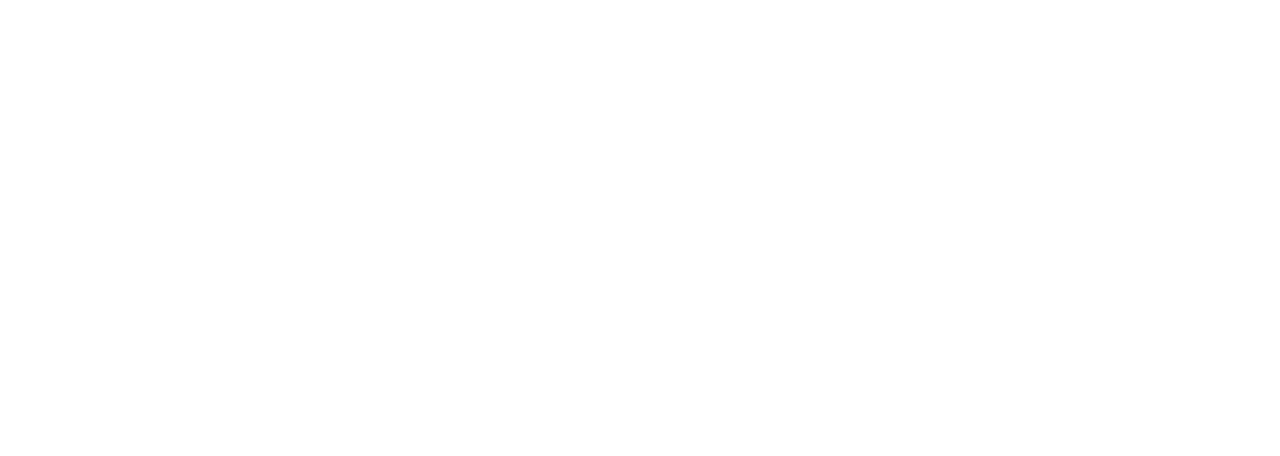
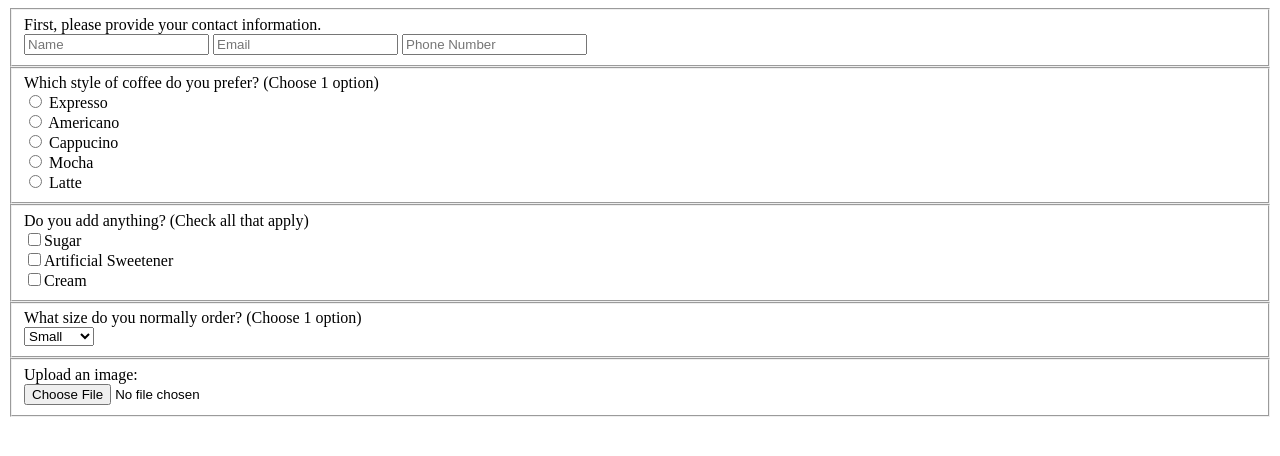
Before and after one commit to eamonster27/TIYDay7, a plain HTML site: page 0dbaf9f8-coffee-survey/index.html in a window 1280 px wide. Drawn offline with Linux system fonts and the light colour scheme.

Commit message:
coffee survey activity completed

```diff
--- a/0dbaf9f8-coffee-survey/index.html
+++ b/0dbaf9f8-coffee-survey/index.html
@@ -3,8 +3,79 @@
   <head>
     <meta charset="utf-8">
     <title>Coffee Survey</title>
+    <link rel="stylesheet" href="styles.css">
   </head>
   <body>
+    <form class="coffee-survey" action="index.html" method="post">
 
+      <div class="user-info">
+        <fieldset>
+          <label for="stmnt-to-user">First, please provide your contact information.</label>
+          <div class="user-inputs">
+            <input type="text" name="name" placeholder="Name">
+            <input type="email" name="email" placeholder="Email">
+            <input type="tel" name="phone-number" placeholder="Phone Number">
+          </div>
+        </fieldset>
+      </div>
+
+      <div class="radio-q-1">
+        <fieldset class="style-coffee">
+          <label for="question-1">Which style of coffee do you prefer? (Choose 1 option)</label>
+          <br>
+          <input type="radio" name="expresso" value="Expresso">
+          <label for="Expresso">Expresso</label>
+          <br>
+          <input type="radio" name="americano" value="Americano">
+          <label for="Americano">Americano</label>
+          <br>
+          <input type="radio" name="cappucino" value="Cappucino">
+          <label for="Cappucino">Cappucino</label>
+          <br>
+          <input type="radio" name="mocha" value="Mocha">
+          <label for="Mocha">Mocha</label>
+          <br>
+          <input type="radio" name="latte" value="Latte">
+          <label for="Latte">Latte</label>
+          <br>
+        </fieldset>
+      </div>
+
+      <div class="checkbox-q-1">
+          <fieldset>
+
+            <label for="add-anything">Do you add anything? (Check all that apply)</label>
+            <div class="options">
+              <input type="checkbox" id="checkbox-q1" value="Sugar">Sugar
+              <br>
+              <input type="checkbox" id="checkbox-q2" value="Artificial Sweetener">Artificial Sweetener
+              <br>
+              <input type="checkbox" id="checkbox-q3" value="Cream">Cream
+              <br>
+            </div>
+          </fieldset>
+      </div>
+
+      <div class="size-question">
+        <fieldset>
+          <label for="coffee-size">What size do you normally order? (Choose 1 option)</label>
+          <br>
+          <select class="size-q-1" id="coffee-size">
+            <option value="sm">Small</option>
+            <option value="med">Medium</option>
+            <option value="lrg">Large</option>
+          </select>
+        </fieldset>
+      </div>
+
+      <div class="img-question">
+        <fieldset>
+          <label for="image">Upload an image:</label>
+          <br>
+          <input type="file" name="image" value="image">
+        </fieldset>
+      </div>
+
+    </form>
   </body>
 </html>
--- a/0dbaf9f8-coffee-survey/styles.css
+++ b/0dbaf9f8-coffee-survey/styles.css
@@ -0,0 +1,4 @@
+legend {
+  display: flex;
+  flex-flow: column;
+}
```
